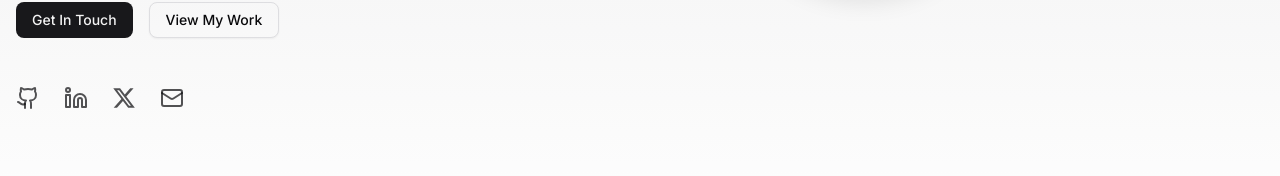
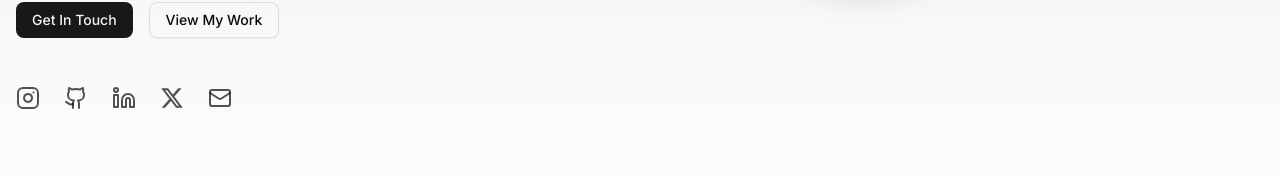
Before and after one commit to Hamza-Sheikh-02/hamza-sheikh, a Next.js app: page / in a window 1280 px wide. Shown: the part 528-704 px from the top of the page. Built offline with nearby package versions, Linux system fonts and the light colour scheme.

Commit message:
Update HeroSetion.tsx

```diff
--- a/src/components/HeroSetion.tsx
+++ b/src/components/HeroSetion.tsx
@@ -1,6 +1,6 @@
 import React from "react";
 import { Button } from "@/components/ui/button";
-import { ChevronDown, Github, Linkedin, Mail } from "lucide-react";
+import { ChevronDown, Github, Linkedin, Mail, Instagram } from "lucide-react";
 import { FaXTwitter } from "react-icons/fa6";
 import { Avatar, AvatarFallback, AvatarImage } from "@/components/ui/avatar";
 import Link from "next/link";
@@ -39,6 +39,14 @@ const HeroSection = () => {
             </div>
 
             <div className="flex space-x-6">
+              <Link
+                href="https://www.instagram.com/hamz_asheikh02"
+                target="_blank"
+                rel="noopener noreferrer"
+                className="text-foreground/70 hover:text-primary transition-colors"
+              >
+                <Instagram size={24} />
+              </Link>
               <Link
                 href="https://github.com/Hamza-Sheikh-02"
                 target="_blank"
```
